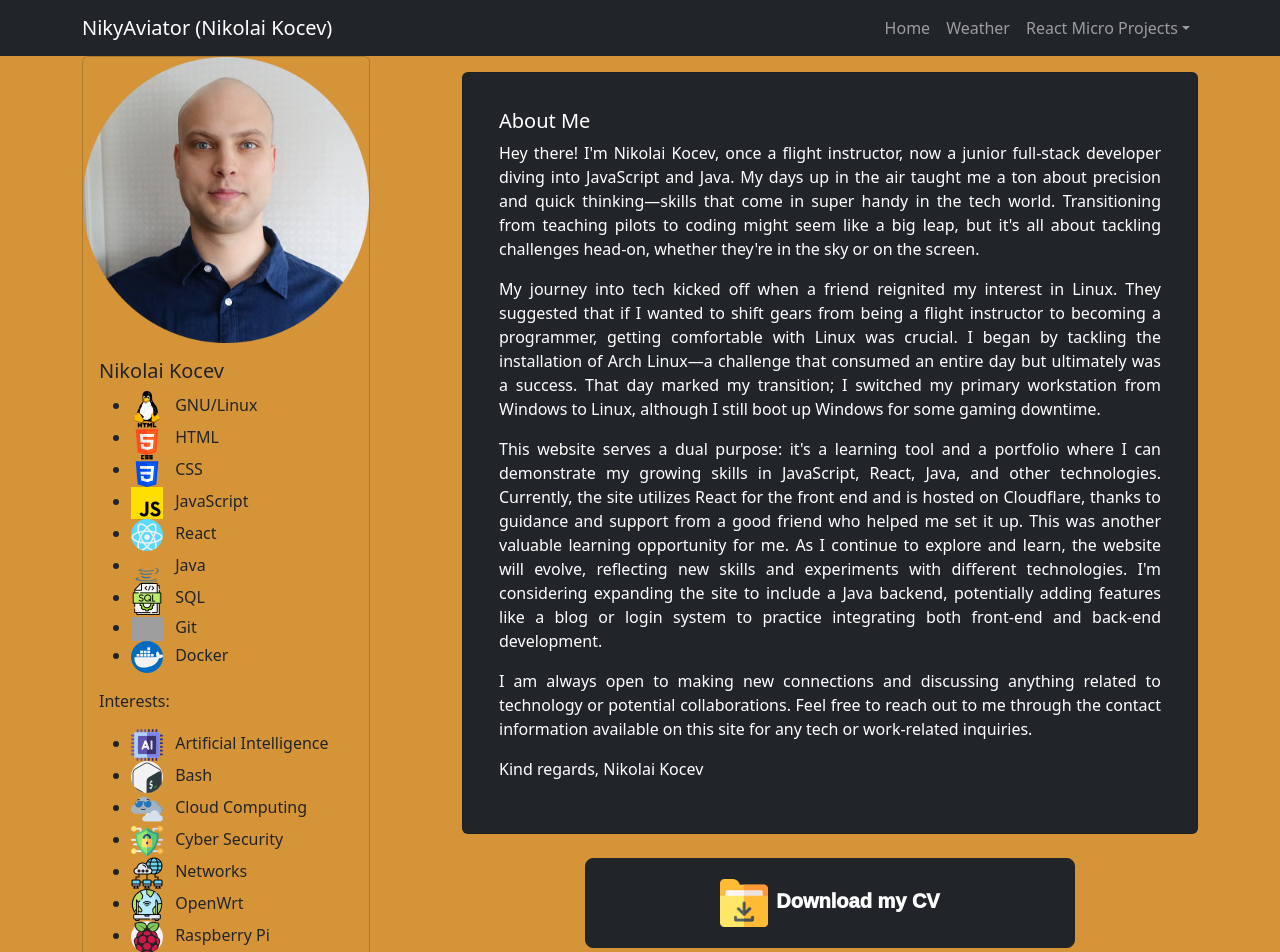
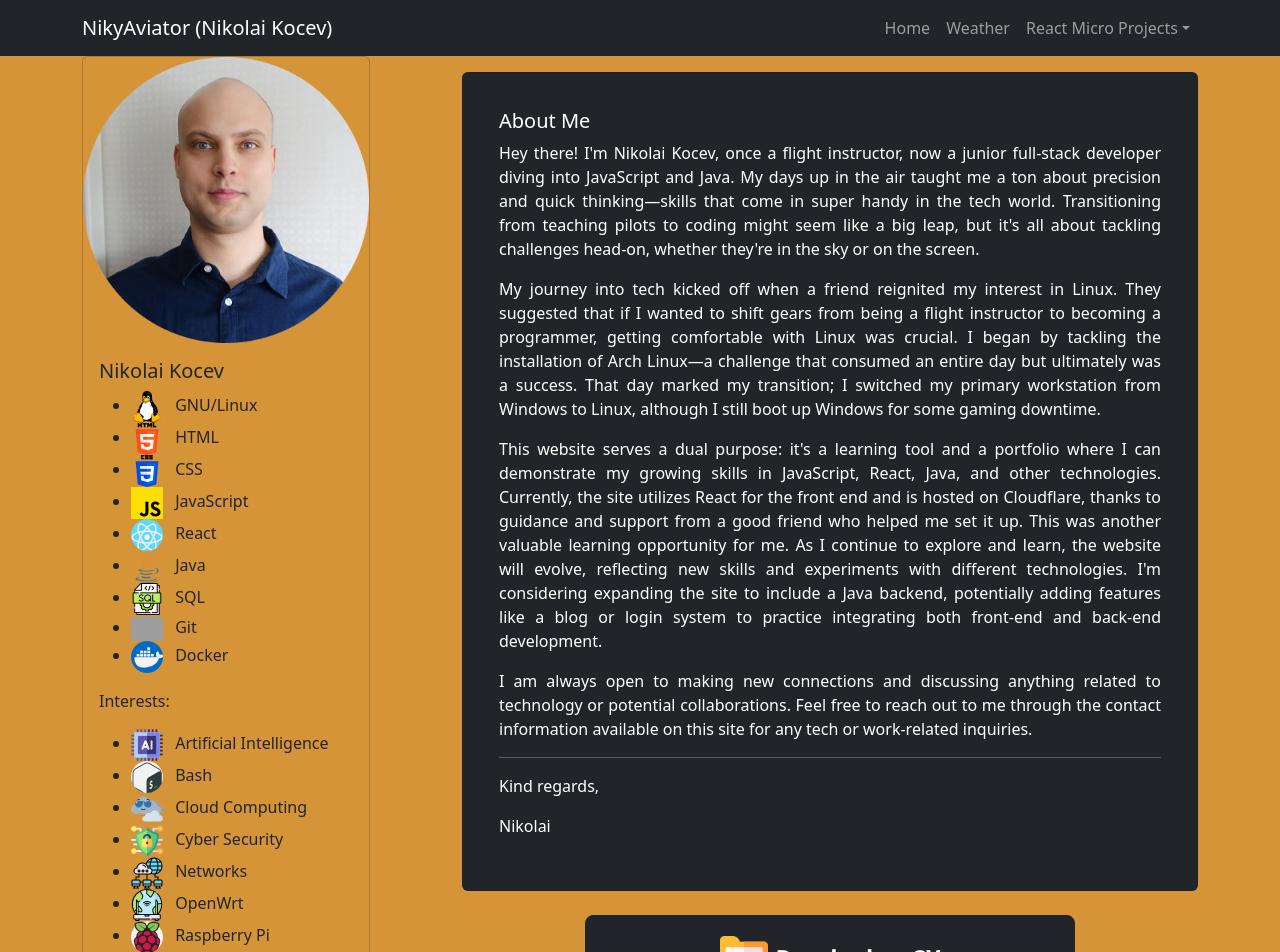
Before and after one commit to NikyAviator/nikolaikocev, a React (Vite) app in the folder frontend/: page / in a window 1280 px wide. Shown: the top 952 px of the page. Built offline with nearby package versions, Linux system fonts and the light colour scheme; grey boxes are pictures that could not be loaded; a web font is replaced by a local one.

Commit message:
updated text again

```diff
--- a/frontend/src/Components/Accordion/NikyTextInfo.jsx
+++ b/frontend/src/Components/Accordion/NikyTextInfo.jsx
@@ -53,8 +53,9 @@ const NikyTextInfo = () => {
             reach out to me through the contact information available on this
             site for any tech or work-related inquiries.
           </p>
-
-          <p>Kind regards, Nikolai Kocev</p>
+          <hr></hr>
+          <p>Kind regards,</p>
+          <p>Nikolai</p>
         </Card.Text>
       </Card.Body>
     </Card>
```
